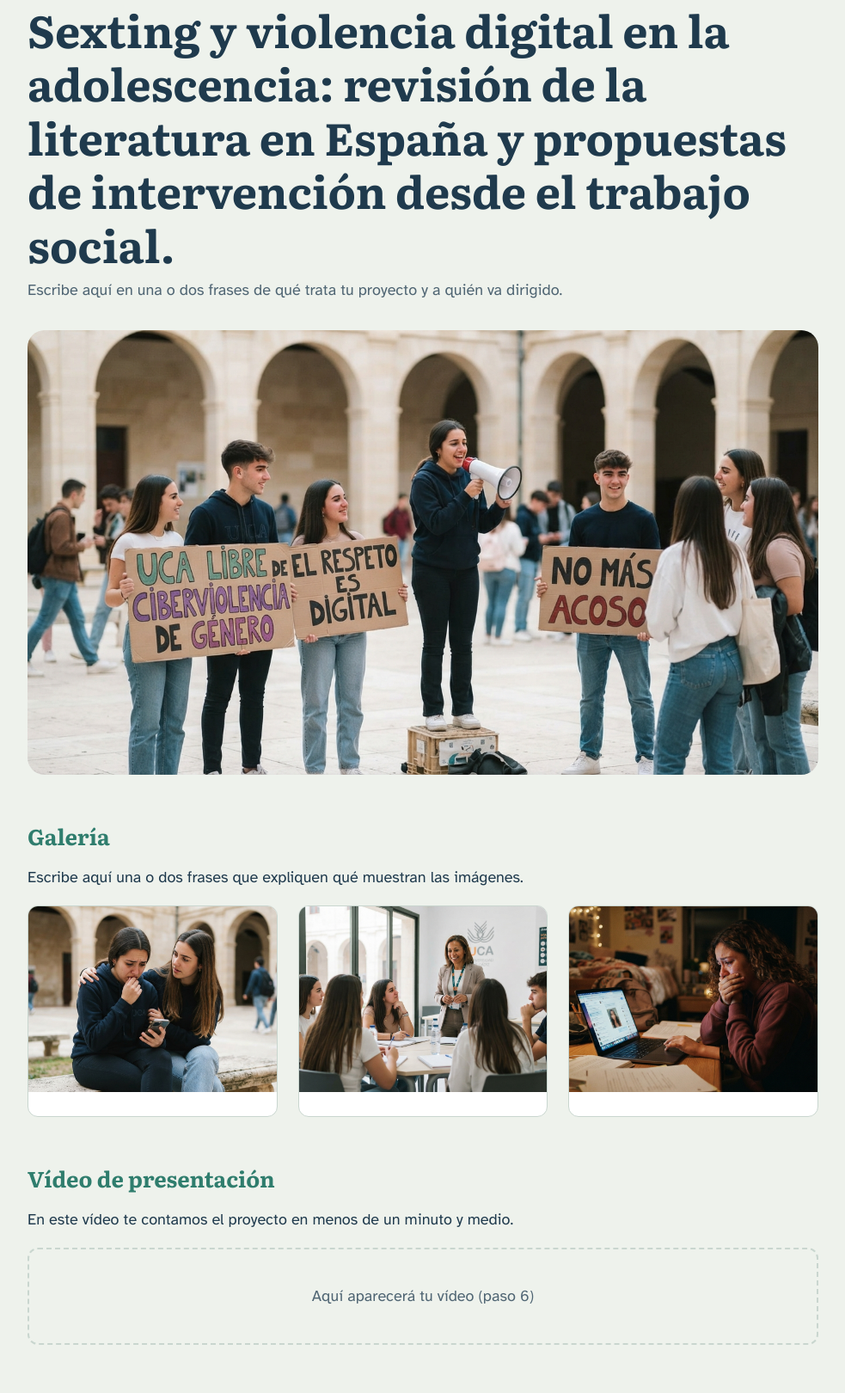
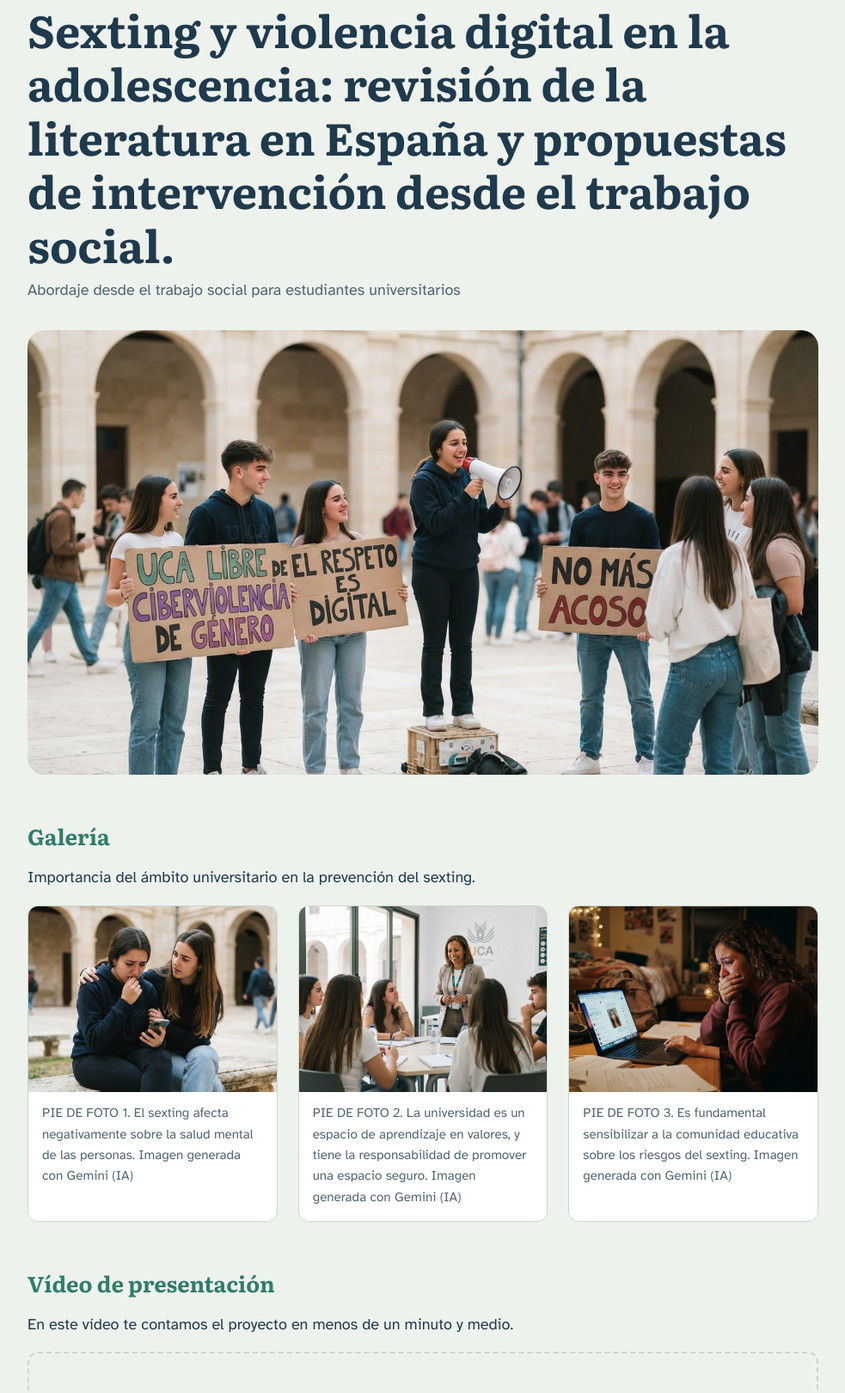
Before and after one commit to mariadelrocio-perez/practica-imagenes-video, a plain HTML site: page index.html in a window 1280 px wide. Shown: the part 45-1665 px from the top of the page at 86% size, without its empty margins (148-1131 px from the left). Drawn offline with Linux system fonts and the light colour scheme.

Commit message:
Update index.html

```diff
--- a/index.html
+++ b/index.html
@@ -145,7 +145,7 @@
   <header>
     <!-- Cambia este título por el de tu proyecto -->
     <h1>Sexting y violencia digital en la adolescencia: revisión de la literatura en España y propuestas de intervención desde el trabajo social.</h1>
-    <p class="subtitulo">Escribe aquí en una o dos frases de qué trata tu proyecto y a quién va dirigido.</p>
+    <p class="subtitulo">Abordaje desde el trabajo social para estudiantes universitarios</p>
 
     <div class="zona" data-aviso="Aquí aparecerá tu imagen de cabecera (paso 3)">
       <!-- PASO 3: CABECERA ============================ INICIO -->
@@ -159,28 +159,30 @@
     <section id="galeria">
       <h2>Galería</h2>
       <!-- Cambia este párrafo: explica qué muestran tus imágenes -->
-      <p>Escribe aquí una o dos frases que expliquen qué muestran las imágenes.</p>
+      <p>Importancia del ámbito universitario en la prevención del sexting.</p>
 
       <div class="zona" data-aviso="Aquí aparecerá tu galería de tres imágenes (paso 4)">
         <!-- PASO 4: GALERÍA ============================= INICIO -->
         <div class="galeria">
           <figure>
             <img src="img/galeria1.png" alt="">
-            <figcaption></figcaption>
+            <figcaption>PIE DE FOTO 1. El sexting afecta negativamente sobre la salud mental de las personas. Imagen generada con Gemini (IA)
+            </figcaption>
           </figure>
           <figure>
             <img src="img/galeria2.png" alt="">
-            <figcaption></figcaption>
+            <figcaption>PIE DE FOTO 2. La universidad es un espacio de aprendizaje en valores, y tiene la responsabilidad de promover una espacio seguro. Imagen generada con Gemini (IA)
+            </figcaption>
           </figure>
           <figure>
             <img src="img/galeria3.png" alt="">
-            <figcaption></figcaption>
+            <figcaption>PIE DE FOTO 3. Es fundamental sensibilizar a la comunidad educativa sobre los riesgos del sexting. Imagen generada con Gemini (IA)
+            </figcaption>
           </figure>
         </div>
         <!-- PASO 4: GALERÍA ================================ FIN -->
       </div>
     </section>
-
     <section id="video">
       <h2>Vídeo de presentación</h2>
       <p>En este vídeo te contamos el proyecto en menos de un minuto y medio.</p>
```
